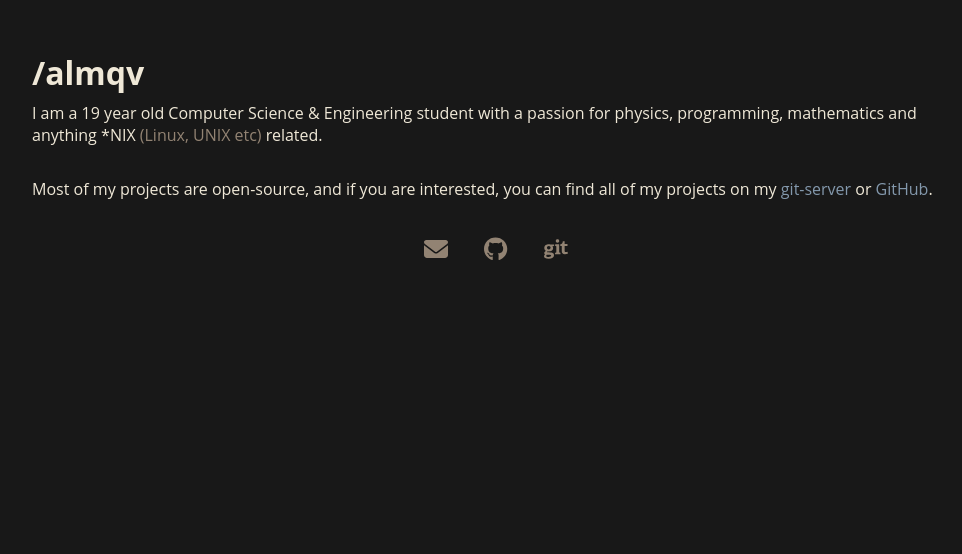
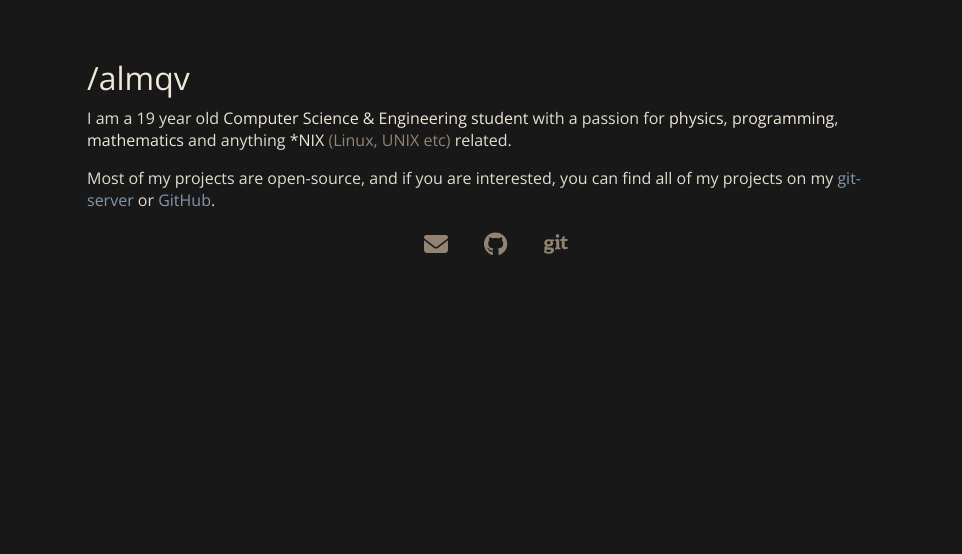
Before and after one commit to almqv/wychdev-nextjs, a Next.js app: page / in a window 1280 px wide. Shown: the part 246-800 px from the top of the page, without its empty margins (144-1106 px from the left). Built offline with nearby package versions, Linux system fonts and the light colour scheme.

Commit message:
Font change & colors updated

```diff
--- a/components/iconlink.tsx
+++ b/components/iconlink.tsx
@@ -3,7 +3,7 @@
 import styled from "styled-components"
 
 const ILink = styled.a`
-	font-size: 24px;
+	font-size: 1.5rem;
 	margin: 0 .4rem;
 `
 
--- a/pages/index.tsx
+++ b/pages/index.tsx
@@ -27,7 +27,7 @@
 	}
 
 	.topmargin {
-		margin-top: 2rem;
+		margin-top: 1rem;
 	}
 
 	ul li {
@@ -50,7 +50,9 @@
 `
 
 export const Code = styled.code`
-	background-color: var(--bg-dark);
+	font-family: monospace;
+	font-size: .9rem;
+	background-color: var(--bg-emph);
 	color: var(--fg-code);
 	border-radius: .4rem;
 	padding: .1rem .4rem;
--- a/styles/globals.css
+++ b/styles/globals.css
@@ -1,3 +1,5 @@
+@import url('https://fonts.googleapis.com/css2?family=Open+Sans:ital,wght@0,300;0,400;0,500;0,600;0,700;0,800;1,300;1,400;1,500;1,600;1,700;1,800&display=swap');
+
 :root {
 	font-size: 16px;
 	--border-type: solid;
@@ -5,14 +7,14 @@
 	--border-color: var(--fg-faded);
 	--border-radius: 1rem;
 
-	--content-max-width: 60rem;
+	--content-max-width: 850px;
 	--h-uni-padding: .8rem;
 	--v-uni-padding: .2rem;
 
-	--fg: #EFE8D7;
+	--fg: #E1DCCE;
 	color: var(--fg);
 	/* --fg-emph: #fbebe2; */
-	--fg-emph: var(--fg);
+	--fg-emph: #EFE8D7;
 	--fg-faded: #928373;
 	--fg-button: var(--fg-faded);
 	--fg-link: #8398AC;
@@ -21,12 +23,13 @@
 	--emph-shadow: 0 0 2px;
 
 	--bg: #181818;
+	--bg-emph: #242424;
 	--trans-time: 200ms;
 }
 
 * {
 	box-sizing: border-box;
-	font-family: "Open Sans";
+	font-family: "Open Sans", sans-serif;
 	padding: 0;
 	margin: 0;
 }
@@ -60,6 +63,7 @@
 }
 
 h1, h2, h3, h4, h5, em {
+	font-weight: normal;
 	color: var(--fg-emph);
 }
 
```
